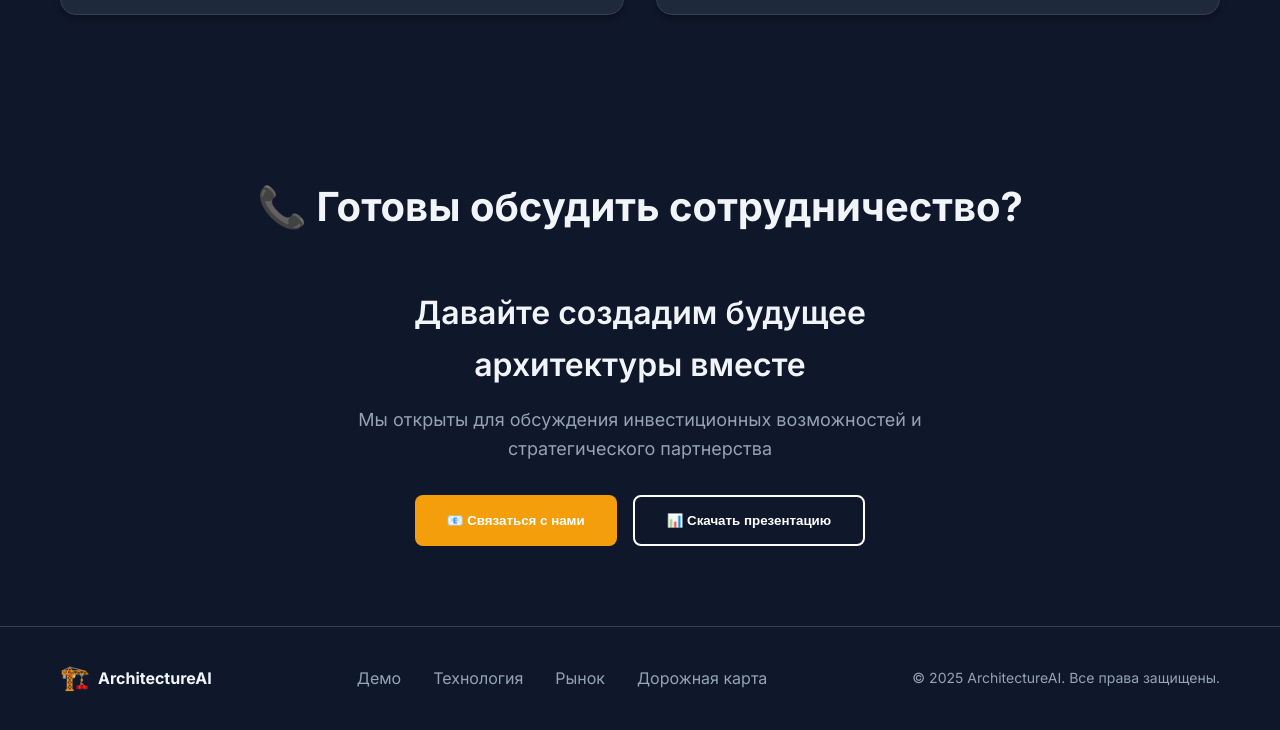
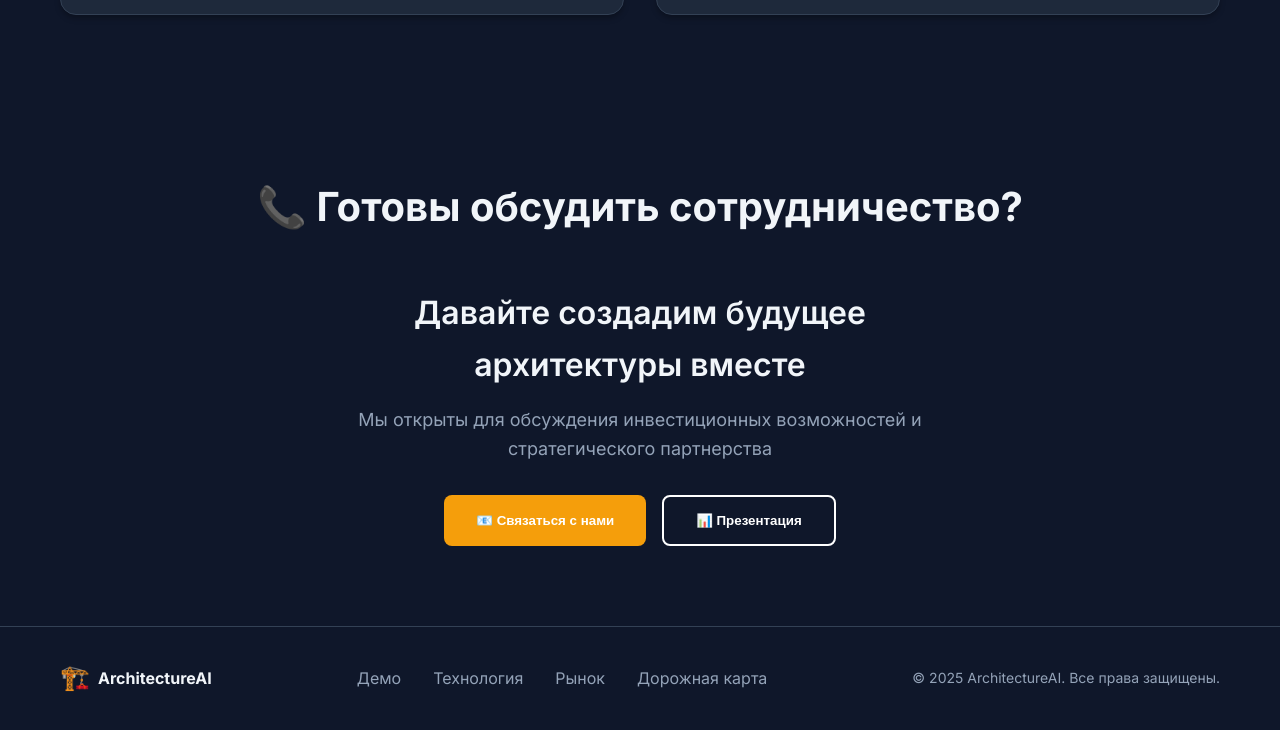
Before and after one commit to alexhander771-droid/architecture-ai-investor, a plain HTML site: page index.html in a window 1280 px wide. Shown: the part 5180-5910 px from the top of the page. Drawn offline with Linux system fonts and the light colour scheme.

Commit message:
Update index.html

```diff
--- a/index.html
+++ b/index.html
@@ -320,7 +320,7 @@
                         📧 Связаться с нами
                     </button>
                     <button class="btn-secondary" onclick="showPresentationModal()">
-                        📊 Скачать презентацию
+                        📊 Презентация
                     </button>
                 </div>
             </div>
```
